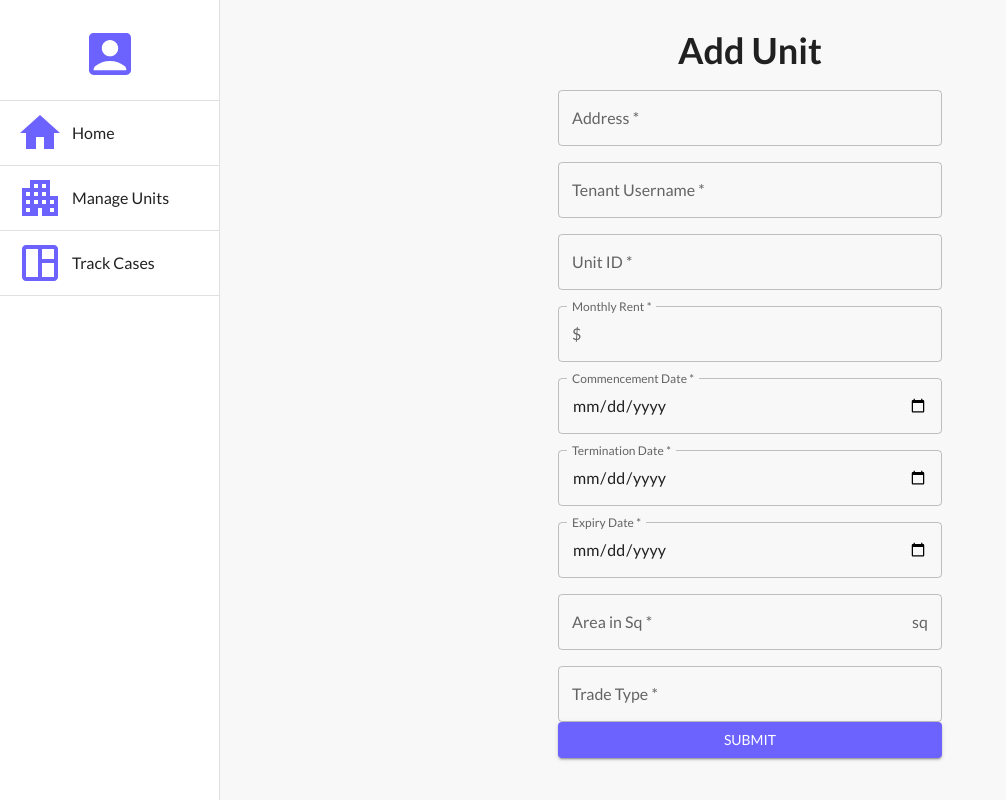
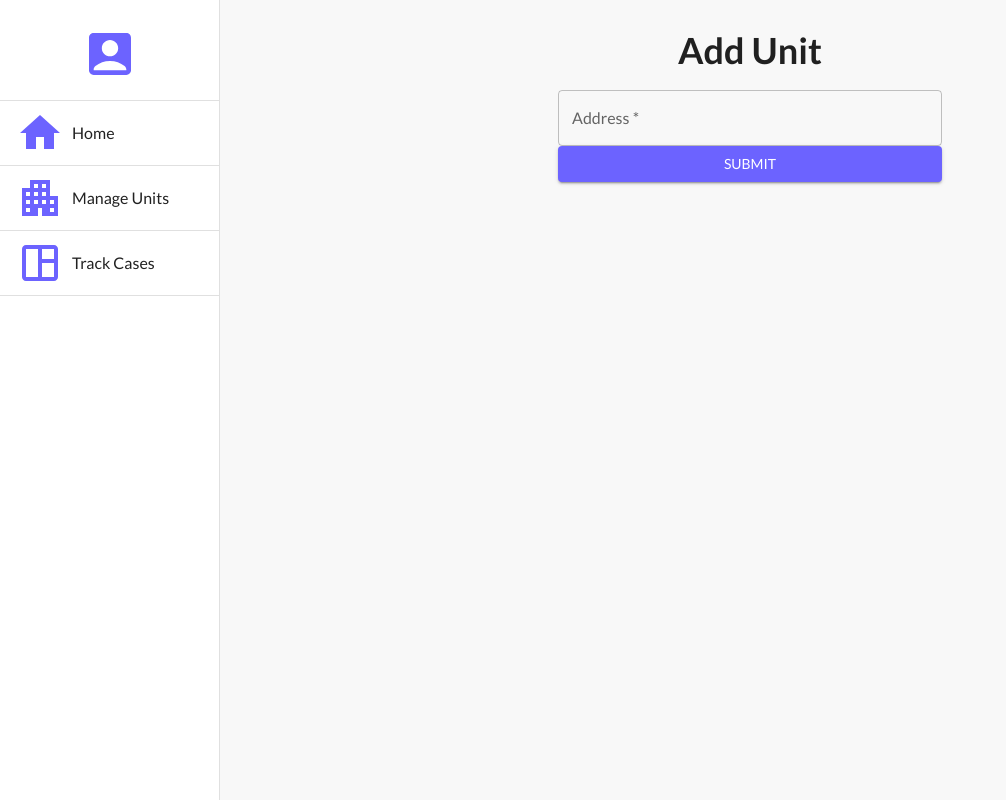
Before and after one commit to Josie1902/esc_portal_overhaul, a Next.js app: page /landlord/addunit in a window 1280 px wide. Shown: the whole page, without its empty margins (0-1006 px from the left). Built offline with nearby package versions, Linux system fonts and the light colour scheme.

Commit message:
updated unit form

```diff
--- a/components/landlord/addunit/unitfields.js
+++ b/components/landlord/addunit/unitfields.js
@@ -10,80 +10,6 @@ export default function UnitField({formData,handleInputChange}) {
             onChange={handleInputChange}
             required
           />
-          <TextField
-            name="tenantUsername"
-            label="Tenant Username"
-            value={formData.tenantId}
-            onChange={handleInputChange}
-            required
-          />
-          <TextField
-            name="unitId"
-            label="Unit ID"
-            value={formData.unitId}
-            onChange={handleInputChange}
-            required
-          />
-          <TextField
-            name="monthlyRent"
-            label="Monthly Rent"
-            value={formData.monthlyRent}
-            onChange={handleInputChange}
-            InputProps={{
-                startAdornment: <InputAdornment position="start">$</InputAdornment>,
-            }}
-            required
-          />
-          <TextField
-            name="commencementDate"
-            label="Commencement Date"
-            type="date"
-            value={formData.commencementDate}
-            onChange={handleInputChange}
-            required
-            InputLabelProps={{
-              shrink: true,
-            }}
-          />
-          <TextField
-            name="terminationDate"
-            label="Termination Date"
-            type="date"
-            value={formData.terminationDate}
-            onChange={handleInputChange}
-            required
-            InputLabelProps={{
-              shrink: true,
-            }}
-         />
-        <TextField
-          name="expiryDate"
-          label="Expiry Date"
-          type="date"
-          value={formData.expiryDate}
-          onChange={handleInputChange}
-          required
-          InputLabelProps={{
-            shrink: true,
-          }}
-        />
-        <TextField
-            name="areaInSq"
-            label="Area in Sq"
-            value={formData.areaInSq}
-            onChange={handleInputChange}
-            InputProps={{
-                endAdornment: <InputAdornment position="end">sq</InputAdornment>,
-            }}
-            required
-        />
-        <TextField
-          name="tradeType"
-          label="Trade Type"
-          value={formData.tradeType}
-          onChange={handleInputChange}
-          required
-        />
     </section>
   )
 }
--- a/components/landlord/addunit/unitform.js
+++ b/components/landlord/addunit/unitform.js
@@ -6,14 +6,6 @@ import SubmitButton from '@/components/shared/submitbutton';
 export default function UnitForm() {
     const [formData, setFormData] = useState({
         address:'',
-        tenantUsername: '',
-        unitId: '',
-        monthlyRent: '',
-        commencementDate: '',
-        terminationDate: '',
-        expiryDate: '',
-        areaInSq:'',
-        tradeType:'',
       });
 
       const handleInputChange = (e) => {
```
